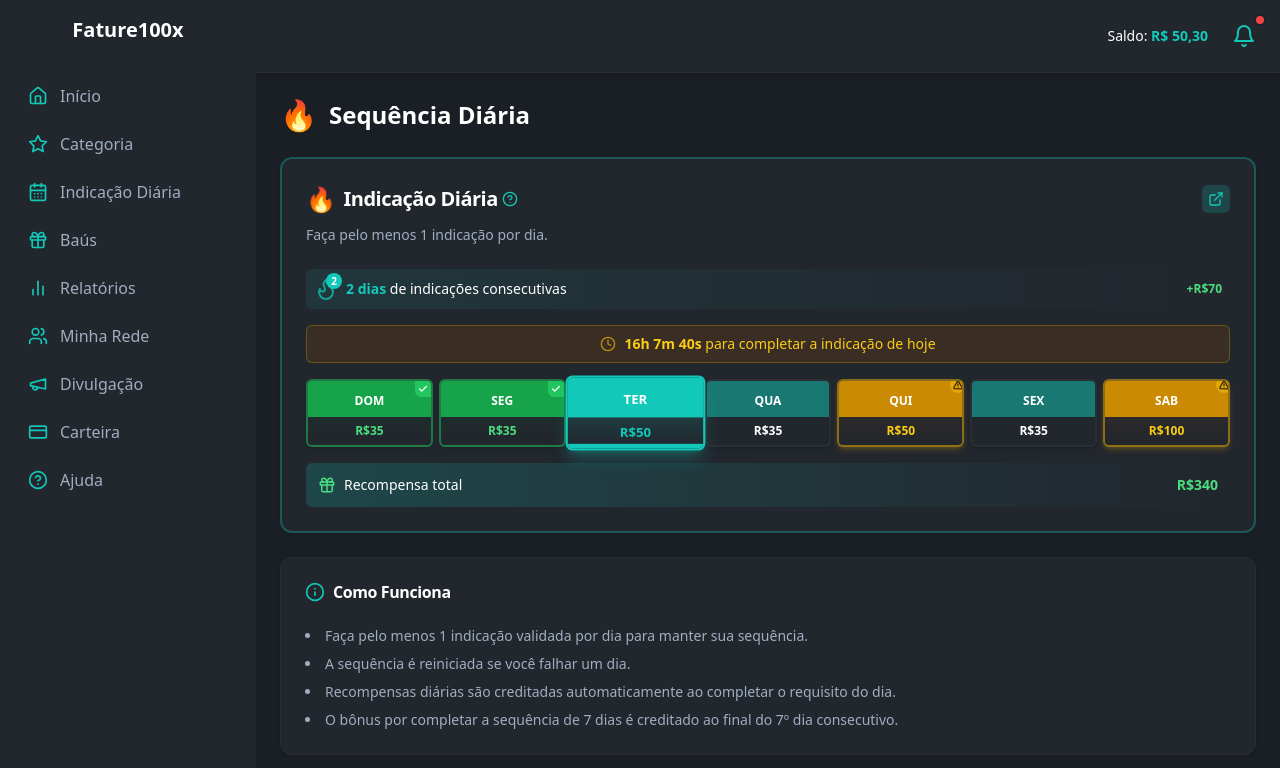
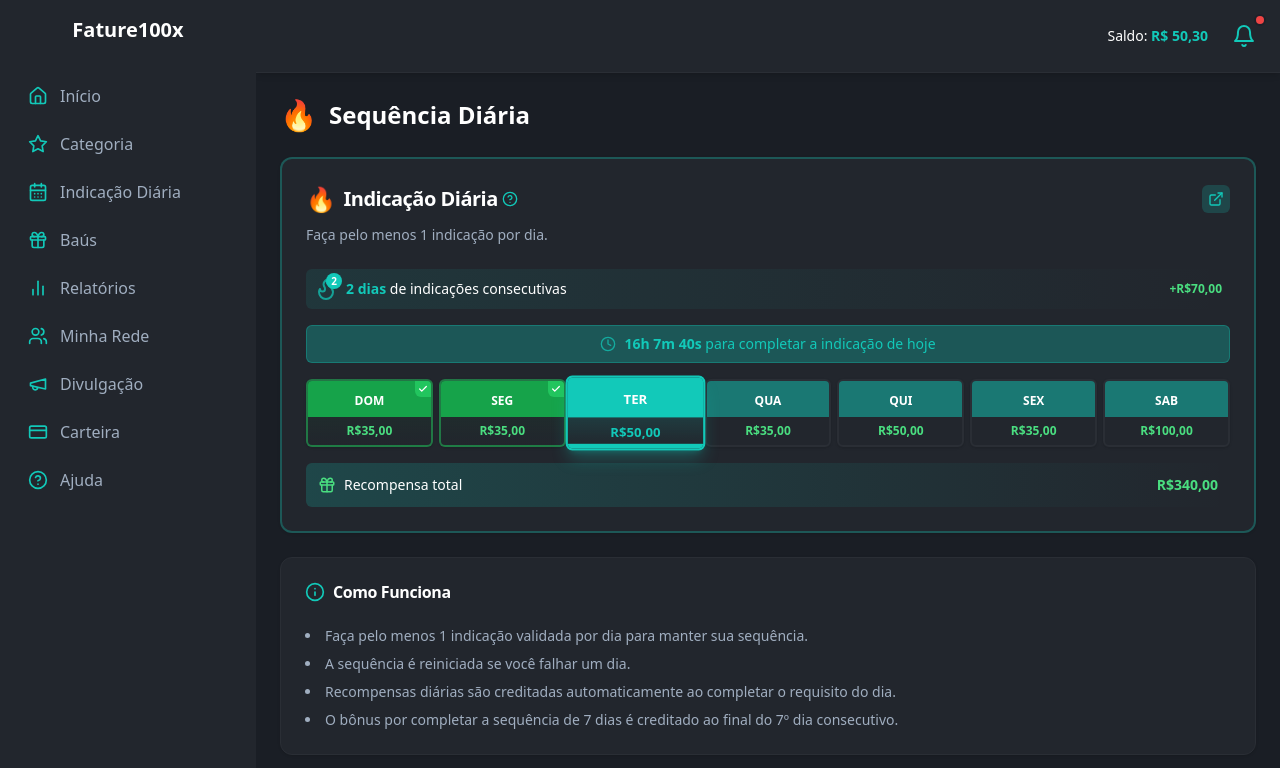
Before and after one commit to ederziomek/frontend-afiliados-fature, a Next.js app: page /sequencia-diaria in a window 1280 px wide. Shown: the top 768 px of the page. Built offline with nearby package versions, Linux system fonts and the light colour scheme.

Commit message:
Alterações visuais nos frames: Indicação Diária, Báus e Ranking. Ajustes de cores, valores, ícones e bordas conforme solicitado.

```diff
--- a/src/components/dashboard/RankingSection.tsx
+++ b/src/components/dashboard/RankingSection.tsx
@@ -1,5 +1,3 @@
-"use client";
-
 import React, { useState } from 'react';
 import { Tabs, TabsContent, TabsList, TabsTrigger } from '@/components/ui/tabs';
 import { Select, SelectContent, SelectItem, SelectTrigger, SelectValue } from '@/components/ui/select';
@@ -161,11 +159,11 @@ const RankingSection = () => {
   const CurrentIcon = rankingDetails[selectedRanking].icon;
 
   return (
-    <Card className="bg-card border-border text-white overflow-hidden"> {/* Added overflow-hidden */}
+    <Card className="bg-card border-border text-white overflow-hidden border-2 border-primary/30"> {/* Added border-2 border-primary/30 */}
       <CardHeader>
         <div className="flex flex-col sm:flex-row justify-between items-start sm:items-center gap-4 mb-4">
           <CardTitle className="flex items-center">
-            <CurrentIcon size={24} className="mr-2 text-primary" />
+            <Trophy size={24} className="mr-2 text-primary" /> {/* Substituído pelo ícone de troféu */}
             Rankings
           </CardTitle>
           <div className="flex flex-col sm:flex-row items-center gap-2 w-full sm:w-auto">
@@ -237,7 +235,7 @@ const RankingSection = () => {
           {(["directIndications", "indirectIndications", "dailySequence"] as RankingType[]).map(rankingType => (
             <TabsContent key={rankingType} value={rankingType}>
               <div className="space-y-4">
-                <div className="bg-border/30 p-3 rounded-lg flex flex-col sm:flex-row justify-between items-center gap-2 text-sm">
+                <div className="bg-border/30 p-3 rounded-lg flex flex-col sm:flex-row justify-between items-center gap-2 text-sm border-2 border-primary/30"> {/* Added border-2 border-primary/30 */}
                   <div className="text-center sm:text-left">
                     <span className="text-text-secondary">Sua Posição: </span>
                     <span className="font-bold text-lg text-primary">{currentUserPosition ? `${currentUserPosition}º` : 'Fora do Top 10'}</span>
--- a/src/components/dashboard/chests_card.tsx
+++ b/src/components/dashboard/chests_card.tsx
@@ -3,6 +3,7 @@ import Link from 'next/link';
 import { ExternalLink, HelpCircle } from 'lucide-react'; // Added HelpCircle
 import { Progress } from '@/components/ui/progress';
 import { Card, CardContent, CardHeader, CardTitle, CardDescription } from '@/components/ui/card';
+import Image from 'next/image';
 
 // Placeholder data - replace with actual data fetching
 const chestsData = {
@@ -29,8 +30,10 @@ const ChestsCard = () => {
       <CardHeader>
         <div className="flex justify-between items-center">
           <CardTitle className="flex items-center text-xl">
-            {/* TODO: Replace with 3D Chest Icon (Indication type) */}
-            <span className="mr-2 text-2xl">🎁</span> {/* Placeholder Emoji */}
+            {/* Substituído pelo novo ícone de baú */}
+            <span className="mr-2 relative w-6 h-6">
+              <Image src="/bau_icon.png" alt="Baú" width={24} height={24} />
+            </span>
             Baús
             <button className="ml-1 text-primary hover:text-primary/80 transition-colors">
               <HelpCircle size={16} />
@@ -47,12 +50,14 @@ const ChestsCard = () => {
         <div className="space-y-2">
           <div className="flex justify-between items-center">
             <span className="text-sm font-medium flex items-center">
-              {/* TODO: Replace with 3D Chest Icon (Indication type) */}
-              <span className="mr-2 text-xl">🎁</span> {/* Placeholder Emoji */}
+              {/* Substituído pelo novo ícone de baú */}
+              <span className="mr-2 relative w-5 h-5">
+                <Image src="/bau_icon.png" alt="Baú" width={20} height={20} />
+              </span>
               Baú de Indicações
             </span>
-            <span className="text-sm font-semibold text-green-500">
-              R$ {chestsData.nextIndicationChest.reward.toFixed(2).replace('.', ',')}
+            <span className="text-sm font-semibold text-green-400">
+              +R$100,00
             </span>
           </div>
           {/* Progress Bar (Thicker, 3D style needs more specific CSS/Tailwind) */}
@@ -72,12 +77,14 @@ const ChestsCard = () => {
         <div className="space-y-2">
           <div className="flex justify-between items-center">
             <span className="text-sm font-medium flex items-center">
-              {/* TODO: Replace with 3D Chest Icon (Indirect type) */}
-              <span className="mr-2 text-xl">🏆</span> {/* Placeholder Emoji */}
+              {/* Substituído pelo novo ícone de baú */}
+              <span className="mr-2 relative w-5 h-5">
+                <Image src="/bau_icon.png" alt="Baú" width={20} height={20} />
+              </span>
               Baú de Ind. diária
             </span>
-            <span className="text-sm font-semibold text-green-500">
-              R$ {chestsData.nextIndirectChest.reward.toFixed(2).replace('.', ',')}
+            <span className="text-sm font-semibold text-green-400">
+              +R$50,00
             </span>
           </div>
            {/* Progress Bar (Thicker, 3D style needs more specific CSS/Tailwind) */}
--- a/src/components/dashboard/sequence_card.tsx
+++ b/src/components/dashboard/sequence_card.tsx
@@ -127,14 +127,14 @@ const SequenceCard = () => {
             </p>
           </div>
           <div className="text-xs font-semibold text-green-400">
-            +R${earnedReward}
+            +R$70,00
           </div>
         </div>
 
-        {/* Countdown Timer */}
-        <div className="flex items-center justify-center bg-yellow-900/30 p-2 rounded-md border border-yellow-500/30">
-          <Clock size={16} className="text-yellow-500 mr-2 animate-pulse" />
-          <p className="text-sm text-yellow-400">
+        {/* Countdown Timer - Alterado para ciano */}
+        <div className="flex items-center justify-center bg-primary/30 p-2 rounded-md border border-primary/30">
+          <Clock size={16} className="text-primary mr-2 animate-pulse" />
+          <p className="text-sm text-primary">
             <span className="font-bold">{timeLeft}</span> para completar a indicação de hoje
           </p>
         </div>
@@ -149,26 +149,19 @@ const SequenceCard = () => {
                   w-full rounded-md overflow-hidden border-2 relative flex flex-col shadow min-w-[40px]
                   ${day.isToday ? 'border-primary shadow-primary/30 shadow-lg scale-110 z-10' :
                     day.completed ? 'border-green-500/50' :
-                    day.isSpecial ? 'border-yellow-500/50 shadow-yellow-500/20 shadow-md' : 'border-border'}
+                    'border-border'}
                   ${day.completed ? 'bg-gradient-to-b from-green-900/30 to-card' :
                     day.isToday ? 'bg-gradient-to-b from-primary/30 to-card' :
-                    day.isSpecial ? 'bg-gradient-to-b from-yellow-900/30 to-card' : 'bg-card'}
+                    'bg-card'}
                   transition-all duration-300
                 `}
               >
-                {/* Special Day Indicator */}
-                {day.isSpecial && !day.isToday && !day.completed && (
-                  <div className="absolute -top-1 -right-1 w-4 h-4 bg-yellow-500 rounded-full flex items-center justify-center animate-pulse">
-                    <AlertTriangle size={10} className="text-black" strokeWidth={3}/>
-                  </div>
-                )}
-
                 {/* Day Header */}
                 <div className={`
                   text-center py-1.5
                   ${day.isToday ? 'bg-primary' :
                     day.completed ? 'bg-green-600' :
-                    day.isSpecial ? 'bg-yellow-600' : 'bg-primary/50'}
+                    'bg-primary/50'}
                 `}>
                   <span className="text-xs font-bold text-primary-foreground">{day.dayAbbr}</span>
                 </div>
@@ -179,9 +172,9 @@ const SequenceCard = () => {
                     text-xs font-semibold
                     ${day.isToday ? 'text-primary' :
                       day.completed ? 'text-green-400' :
-                      day.isSpecial ? 'text-yellow-400 font-bold' : 'text-white'}
+                      day.isSpecial ? 'text-green-400 font-bold' : 'text-green-400'}
                   `}>
-                    R${day.reward}
+                    R${day.reward},00
                   </span>
                 </div>
 
@@ -208,7 +201,7 @@ const SequenceCard = () => {
             <span className="text-sm">Recompensa total</span>
           </div>
           <div className="text-sm font-bold text-green-400">
-            R${totalPotentialReward}
+            R$340,00
           </div>
         </div>
       </CardContent>
```
Also changed, not shown: public/bau_icon.png (added).
